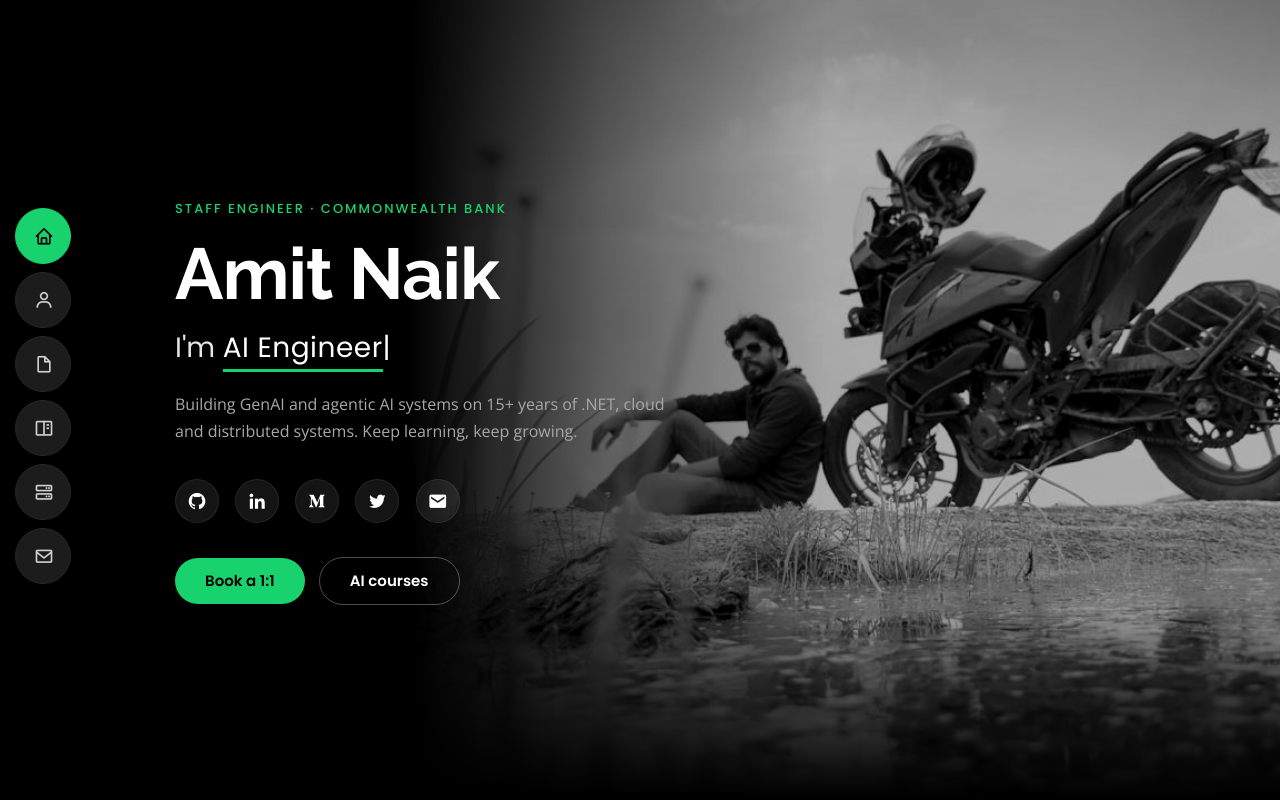
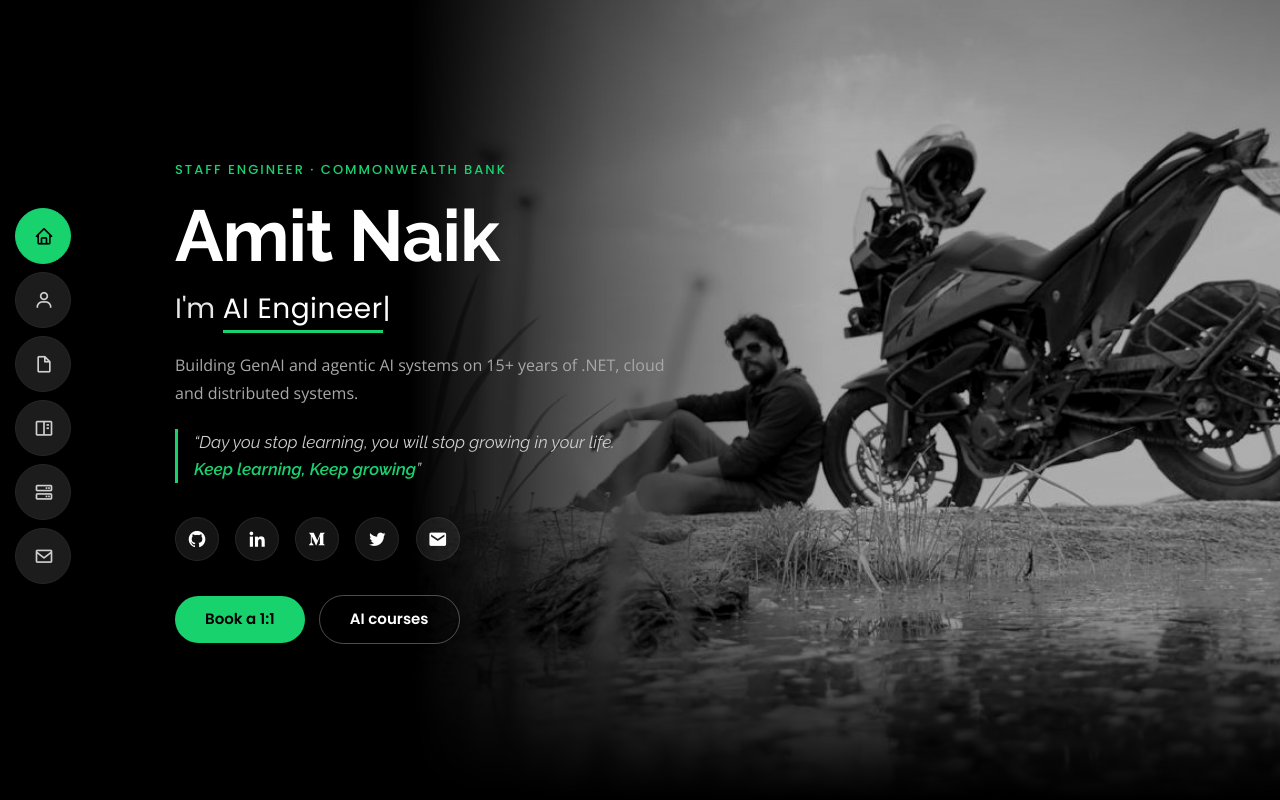
Before and after one commit to Amitpnk/amitpnk.github.io, a plain HTML site: page index.html in a window 1280 px wide. Shown: the top 800 px of the page. Drawn offline with nearby package versions, Linux system fonts and the light colour scheme.

Commit message:
feat: adding hobby

```diff
--- a/assets/css/dark.css
+++ b/assets/css/dark.css
@@ -200,6 +200,23 @@ h1, h2, h3, h4, h5, h6 {
   max-width: 520px;
   margin-top: 22px;
   line-height: 1.7;
+}
+
+#hero .hero-quote {
+  margin: 22px 0 0;
+  padding-left: 16px;
+  border-left: 3px solid var(--accent);
+  font-family: "Raleway", sans-serif;
+  font-style: italic;
+  font-size: 17px;
+  line-height: 1.6;
+  color: #cfcfcf;
+  max-width: 520px;
+}
+
+#hero .hero-quote span {
+  color: var(--accent);
+  font-weight: 600;
 }
 
 #hero .social-links {
--- a/index.html
+++ b/index.html
@@ -74,10 +74,12 @@
       <span class="hero-tag">Staff Engineer · Commonwealth Bank</span>
       <h1>Amit Naik</h1>
       <p>I'm <span class="typed"
-          data-typed-items="Staff Engineer,AI Engineer,Software Architect,Agentic AI builder,Trainer,Blogger,Biker"></span>
+          data-typed-items="Staff Engineer,AI Engineer,Software Architect,Agentic AI builder,Trainer,Blogger,Biker,Cyclist,Runner"></span>
       </p>
       <div class="hero-sub">Building GenAI and agentic AI systems on 15+ years of .NET, cloud and distributed
-        systems. Keep learning, keep growing.</div>
+        systems.</div>
+      <blockquote class="hero-quote">“Day you stop learning, you will stop growing in your life.<br>
+        <span>Keep learning, Keep growing</span>”</blockquote>
       <div class="social-links">
         <a href="https://github.com/Amitpnk" class="github" aria-label="GitHub"><i class="bx bxl-github"></i></a>
         <a href="https://www.linkedin.com/in/amitpnk/" class="linkedin" aria-label="LinkedIn"><i
```
